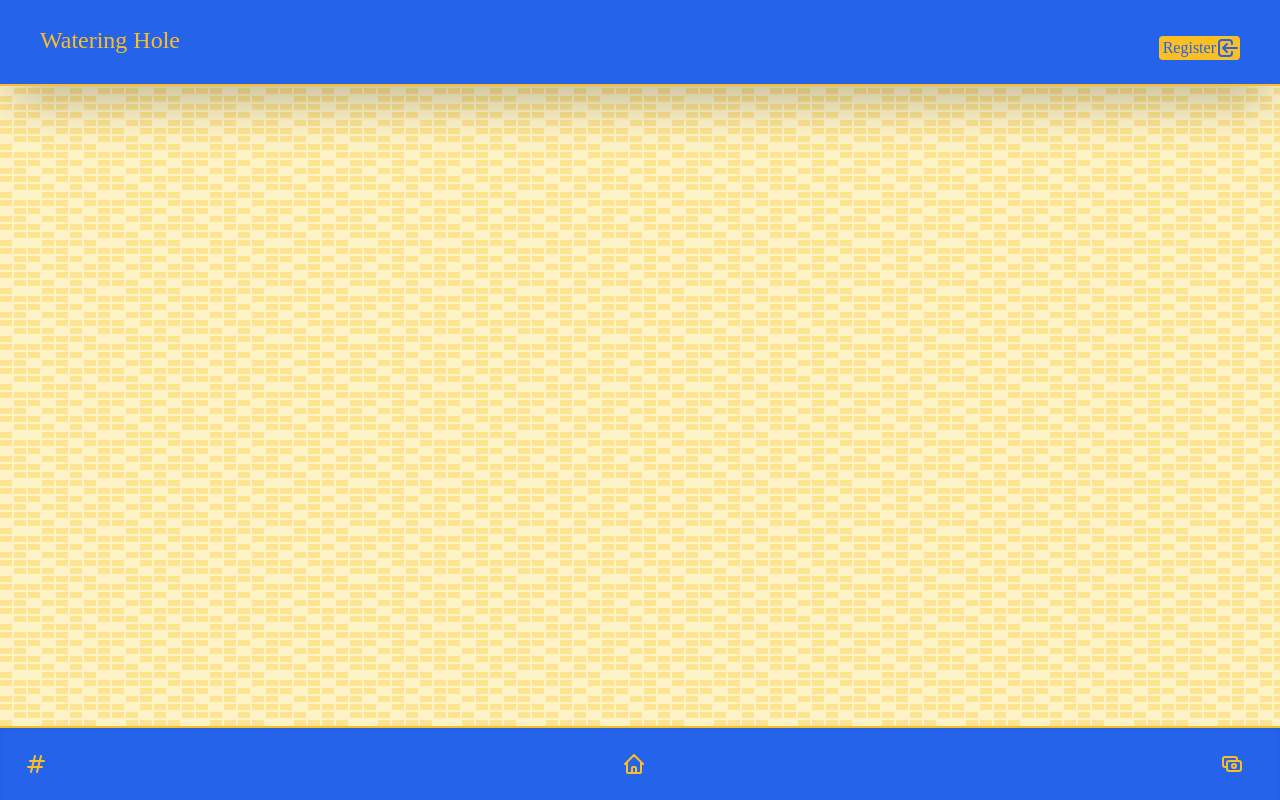
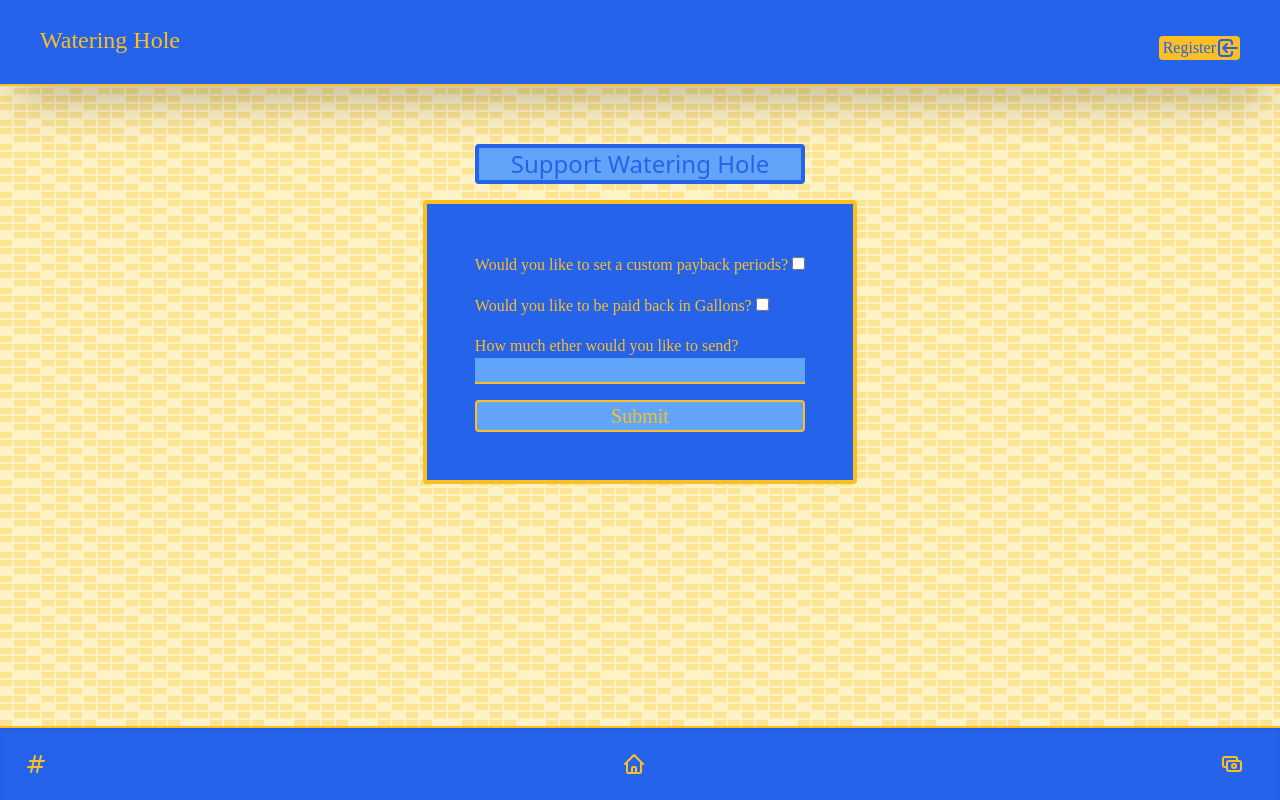
Before and after one commit to unenunciate/watering-hole, a Next.js app: page /support in a window 1280 px wide. Built offline with nearby package versions, Linux system fonts and the light colour scheme; what @tailwindcss/jit would draw is missing.

Commit message:
added support page

```diff
--- a/pages/support.js
+++ b/pages/support.js
@@ -1,6 +1,81 @@
+import { WATERING_HOLES_ABI } from '../constrants/abi';
+import { WATERING_HOLES_ADDRESS } from '../constrants/index';
+
+import { WATERING_HOLES_BOND_ADDRESS } from '../constrants/index';
+import { WATERING_HOLES_BOND_ABI } from '../constrants/abi';
+
+import { GALLONS_ERC20_ADDRESS } from '../constrants/index';
+import { GALLONS_ERC20_ABI } from '../constrants/abi';
+
+import { ethers } from 'ethers';
+
+import { useState, useEffect } from 'react';
+
 const Support = () => {
+
+    const [WateringHole, setWateringHole] = useState(false);
+    const [WateringHoleBond, setWateringHoleBond] = useState(false);
+    const [GallonsERC20, setGallonsERC20] = useState(false);
+
+    const [account, setAccount] = useState(false);
+    const [ethersSigner, setEthersSigner] = useState(false);
+
+    useEffect(() => {
+        if(window.ethereum) {
+            const signer = (new ethers.providers.Web3Provider(window.ethereum)).getSigner();
+            setEthersSigner(signer);
+            setAccount(signer.getAddress());
+            setWateringHole(new ethers.Contract( WATERING_HOLES_ADDRESS , WATERING_HOLES_ABI , signer));
+            setWateringHoleBond(new ethers.Contract( WATERING_HOLES_BOND_ADDRESS , WATERING_HOLES_BOND_ABI , signer));
+            setGallonsERC20(new ethers.Contract( GALLONS_ERC20_ADDRESS , GALLONS_ERC20_ABI , signer));
+        }
+    }, [])
+
+    const [amount, setAmount] = useState('0');
+    const [payableInGallons, setPayableInGallons] = useState(false);
+    const [paybackPeriods, setPaybackPeriods] = useState(6);
+
+    const [customPaybackPeriodsVisible, setCustomPaybackPeriodsVisible] = useState(false);
+
+    const processChanges = async () => {
+        const overrides = {
+            value: ethers.utils.parseEther(amount)
+        };
+
+        await WateringHoleBond.expandBondCreditPool(account, payableInGallons, paybackPeriods, overrides);
+
+        setCustomPaybackPeriodsVisible(false);
+        setAmount('0');
+        setPayableInGallons(false);
+        setPaybackPeriods(6);
+    }
+
     return (
-        null
+        <div className='py-24 flex flex-col items-center'>
+            <div className='my-12 text-2xl border-blue-600 text-blue-600 bg-blue-400 border-4 px-8 rounded mb-4'>Support Watering Hole</div>
+            <div>
+                <form className='flex-col flex bg-blue-600 p-12 border-yellow-400 border-4 rounded'>
+                    <div className='mb-4'>
+                        <div>
+                            <label htmlFor='payback' className='font-holocene text-yellow-400'>Would you like to set a custom payback periods?  </label>
+                            <input type='checkbox' checked={customPaybackPeriodsVisible} className='-mb-0.5' onChange={() => setCustomPaybackPeriodsVisible(!customPaybackPeriodsVisible)}/>
+                        </div>
+                        <input id='payback' type='number' className={`mb-4 text-yellow-400 font-holocene bg-blue-400 border-yellow-400 border-b-2 ${customPaybackPeriodsVisible? "visible": "hidden"}`} onChange={(e) => {setPaybackPeriods(e.target.value);}}/>
+                    </div>
+                    <div className='mb-4' >
+                        <label htmlFor='payableInGallons' className='font-holocene text-yellow-400'>Would you like to be paid back in Gallons?  </label>
+                        <input id='payableInGallons' type='checkbox' checked={payableInGallons} className='-mb-0.5' onChange={() => setPayableInGallons(!payableInGallons)}/>
+                    </div>
+
+                    <label htmlFor='amount' className='font-holocene text-yellow-400'>How much ether would you like to send?  </label>
+                    <input id='amount' type='text' className={`mb-4 text-yellow-400 font-holocene bg-blue-400 border-yellow-400 border-b-2`} onChange={(e) => {setAmount(e.target.value);}}/>
+
+                    <button type='reset' className='text-yellow-400 font-holocene text-xl bg-blue-400 rounded border-yellow-400 border-2' onClick={() => processChanges()} >
+                        Submit
+                    </button>
+                </form>
+            </div>
+        </div>
     );
 }
 
```
